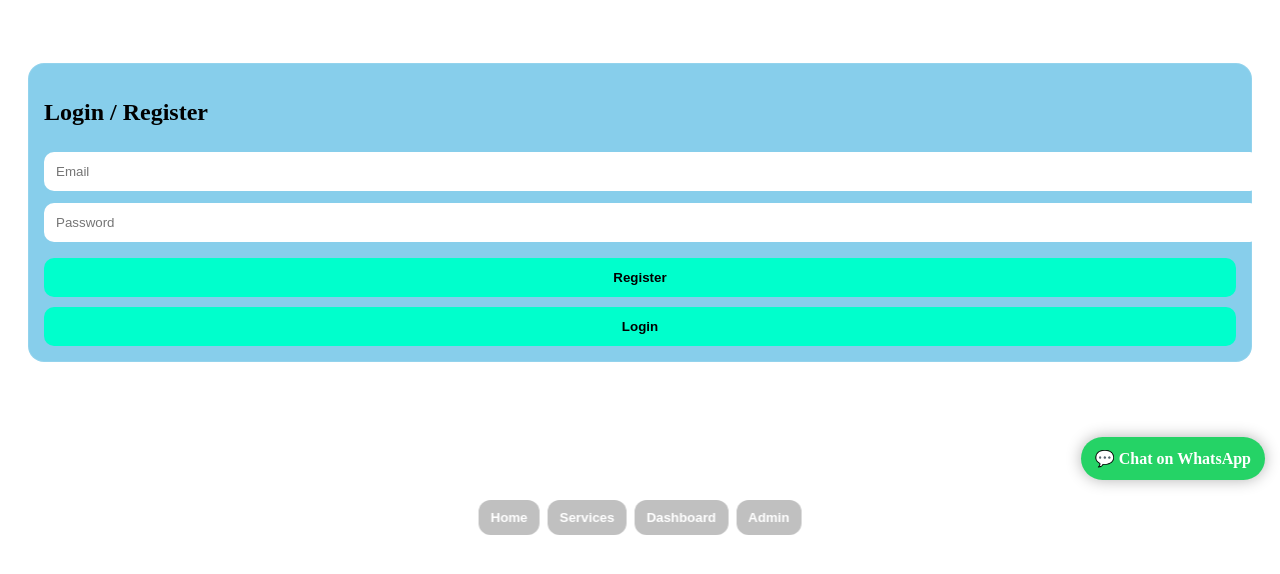
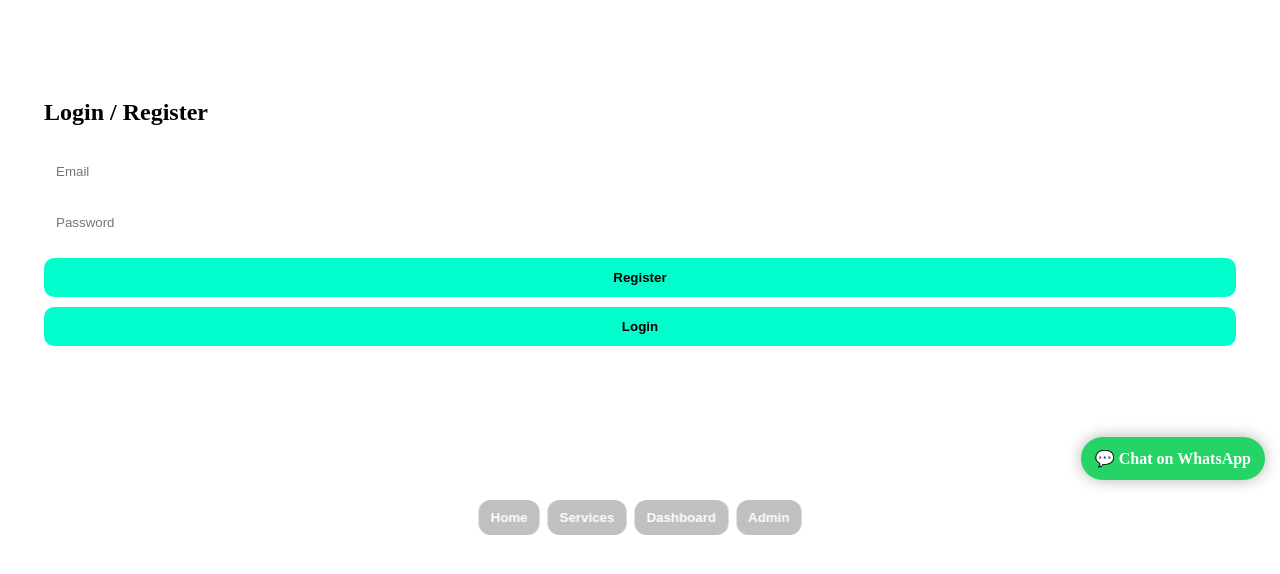
Before and after one commit to akusu2841-design/rhockstar-backend-v2, a plain HTML site: page index.html in a window 1280 px wide. Shown: the part 240-814 px from the top of the page. Drawn offline with Linux system fonts and the light colour scheme.

Commit message:
Update style.css

```diff
--- a/style.css
+++ b/style.css
@@ -55,7 +55,7 @@ display:block;
 
 /* CARD */
 .card{
-background:skyblue;
+background:rgba(255,255,255,0.08);
 border:1px solid rgba(255,255,255,0.1);
 padding:15px;
 margin:10px 0;
```
